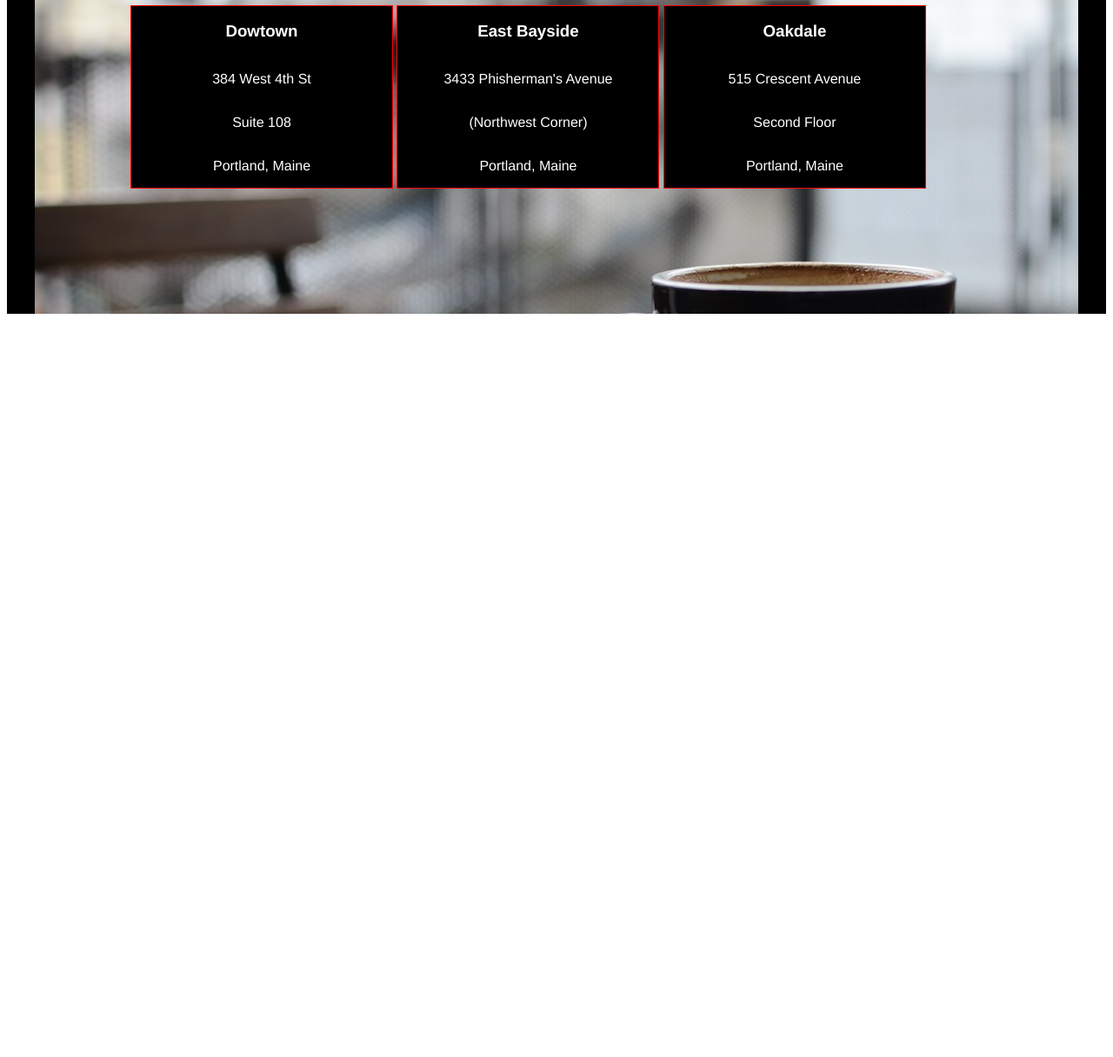
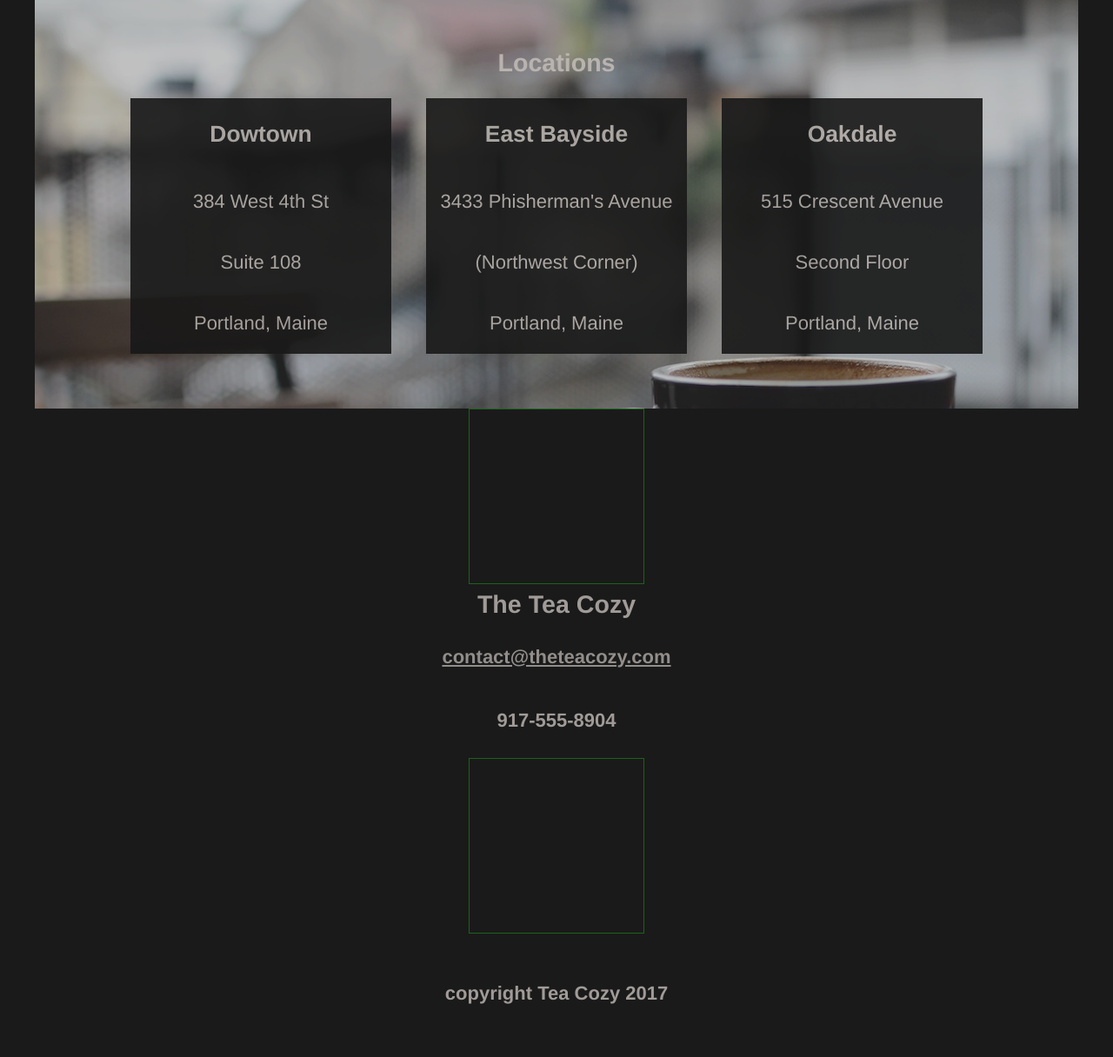
Before and after one commit to scmoore68/teacozy, a plain HTML site: page index.html in a window 1280 px wide. Shown: the part 1558-2774 px from the top of the page at 87% size. Before the commit the page ends 1927 px from the top, so only its background shows below. Drawn offline with Linux system fonts and the light colour scheme.

Commit message:
All elements added; still fixing formatting needs fixes

```diff
--- a/index.html
+++ b/index.html
@@ -6,6 +6,7 @@
     <link rel="stylesheet" type="text/css" href="./resources/css/style.css">
   </head>
   <body>
+    <!-- Header/navigation section -->
     <div class="header">
       <img src="./resources/images/img-tea-cozy-logo.png" alt="Tea Cozy logo">
       <nav>
@@ -14,15 +15,16 @@
         <span>Locations</span>
       </nav>
     </div>
+    <!-- Main content container -->
     <div class="main-container">
+      <!-- Mission banner section -->
       <div class="mission-banner">
         <div class="mission-text">
           <h2>Our Mission</h2>
           <h4>Handpicked, Artisanally Curated, Free Range, Sustainable, Small Batch, Fair Trade, Organic Tea</h4>
-
         </div>
-
       </div>
+      <!-- Flavor/menu section -->
       <div class="flavors-text">
         <h2>Tea of the Month</h2>
         <h4>What's Steeping at The Tea Cozy?</h4>
@@ -49,12 +51,16 @@
           <h4>Bedford Bizarre Tea</h4>
         </div>
       </div>
-      <div class="locations-text">
-        <h3>Locations</h3>
-
-      </div>
+      <!-- Locaitons section -->
       <div class="locations">
+        <h2>Locations</h2>
         <div class="location-boxes">
+          <!-- <div class="box">
+          </div>
+          <div class="box">
+          </div>
+          <div class="box">
+          </div> -->
           <div class="location">
             <h3>Dowtown</h3>
             <p>384 West 4th St</p>
@@ -74,7 +80,21 @@
             <p>Portland, Maine</p>
           </div>
         </div>
-
+      </div>
+      <!-- Contact/copyright section -->
+      <div class="contact-copy">
+        <div class="box">
+        </div>
+        <div class="contact">
+          <h2>The Tea Cozy</h2>
+          <h5><a href="mailto:contact@theteacozy.com">contact@theteacozy.com</a></h5>
+          <h5>917-555-8904</h5>
+        </div>
+        <div class="box">
+        </div>
+        <div class="copyright">
+          <h5>copyright Tea Cozy 2017</h5>
+        </div>
 
 
 
--- a/resources/css/style.css
+++ b/resources/css/style.css
@@ -1,8 +1,27 @@
 * {
   font-family: Helvetica, sans-serif;
-  color: white;
+  color: seashell;
+  opacity: 0.9;
+  font-size: 22px;
+  background-color: black;
+}
 
+h1 {
+  font-size: 140%;
+  }
+
+h2 {
+  font-size: 130%;
+  }
+
+h3 {
+  font-size: 120%;
+  }
+
+h4 {
+  font-size: 110%;
 }
+
 .header {
   background-color: black;
   display: flex;
@@ -14,22 +33,15 @@
   z-index: 5;
   top: 0;
   width: 100%;
-
-
 }
 
 .header img {
   display: inline-block;
   height: 50px;
-  opacity: 0.9;
   padding-left: 10px;
 }
 
 .header nav span {
-  font-family: Helvetica, sans-serif;
-  font-size: 22px;
-  color: seashell;
-  opacity: 0.9;
   display: inline-block;
   text-decoration: underline;
   padding-left: 10px;
@@ -106,29 +118,35 @@
   padding-bottom: 10px;
 }
 
-.Locations-text {
-  display: flex;
-  flex-direction: column;
-  width: 1200px;
-  align-items: center;
-}
-
 .locations {
   background-image: url('../images/img-locations-background.jpg');
   display: flex;
-  flex-direction: row;
-  flex-wrap: wrap;
+  flex-direction: column;
   justify-content: center;
   width: 1200px;
   height: 500px;
   align-items: center;
   align-self: center;
 }
+/*
+.Locations-text {
+  display: flex;
+  flex-direction: row;
+  align-items: center;
+  padding-bottom: 15px;
+} */
 
 .location-boxes {
+  width: 980px;
+  display: flex;
+  flex-direction: row;
+  align-items: space-between;
   justify-content: space-between;
-  flex-basis: 980px;
+  background-color: transparent;
+}
 
+.locations h2 {
+  background-color: transparent;
 }
 
 .location {
@@ -137,9 +155,32 @@
   align-items: center;
   width: 300px;
   background-color: black;
-  border: 1px solid red;
+  opacity: 1;
 }
 
-.left-loc {
-  padding-right: 40px;
+.box {
+  width: 200px;
+  height: 200px;
+  border: 1px solid green;
 }
+
+.contact-copy {
+  display: flex;
+  flex-direction: column;
+  /* justify-content: center; */
+  align-items: center;
+  align-content: center;
+}
+
+.contact {
+  display: flex;
+  flex-direction: column;
+  align-items: center;
+  height: 200px;
+  line-height: 0;
+}
+
+.copyright {
+  align-self: flex-start;
+  padding: 20px;
+}
```
